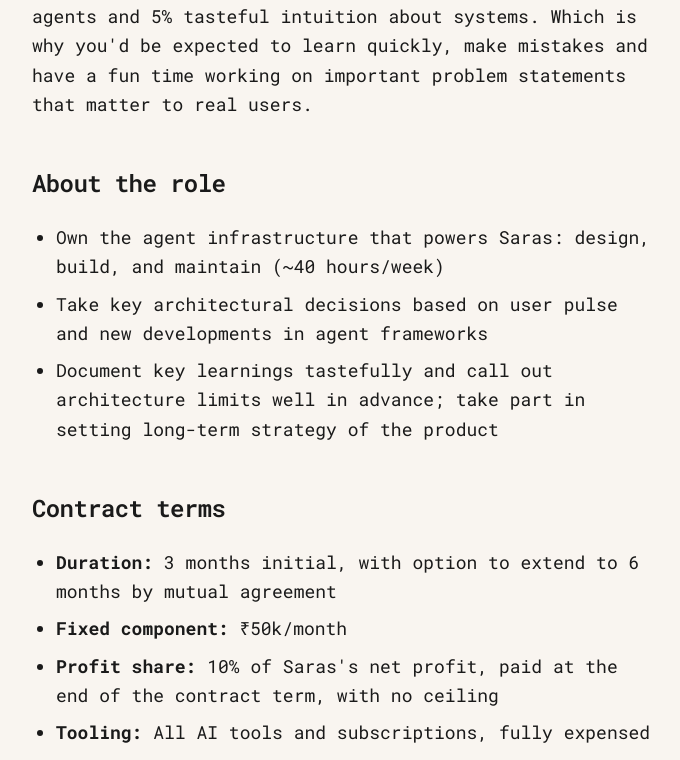
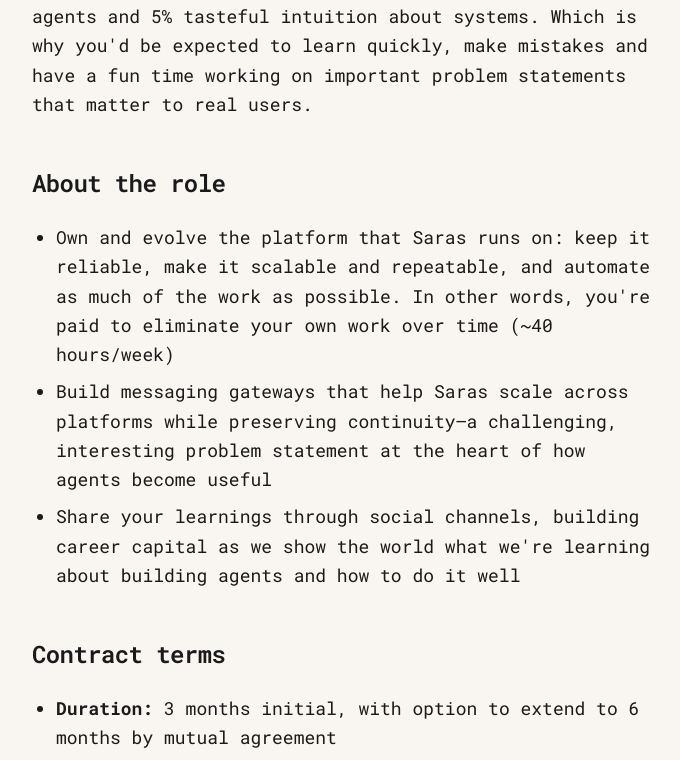
Before and after one commit to sincereTrader/karwaan-labs-lander, a Next.js app: page /careers in a window 1280 px wide. Shown: the part 655-1415 px from the top of the page, without its empty margins (296-976 px from the left). Built offline with nearby package versions, Linux system fonts and the light colour scheme.

Commit message:
Clarify AI engineer role expectations

```diff
--- a/src/app/careers/page.tsx
+++ b/src/app/careers/page.tsx
@@ -92,17 +92,20 @@
 
           <ul className="list-disc pl-6 space-y-2">
             <li>
-              Own the agent infrastructure that powers Saras: design, build, and
-              maintain (~40 hours/week)
+              Own and evolve the platform that Saras runs on: keep it reliable,
+              make it scalable and repeatable, and automate as much of the
+              work as possible. In other words, you&apos;re paid to eliminate your
+              own work over time (~40 hours/week)
             </li>
             <li>
-              Take key architectural decisions based on user pulse and new
-              developments in agent frameworks
+              Build messaging gateways that help Saras scale across platforms
+              while preserving continuity—a challenging, interesting problem
+              statement at the heart of how agents become useful
             </li>
             <li>
-              Document key learnings tastefully and call out architecture limits
-              well in advance; take part in setting long-term strategy of the
-              product
+              Share your learnings through social channels, building career
+              capital as we show the world what we&apos;re learning about building
+              agents and how to do it well
             </li>
           </ul>
 
```
